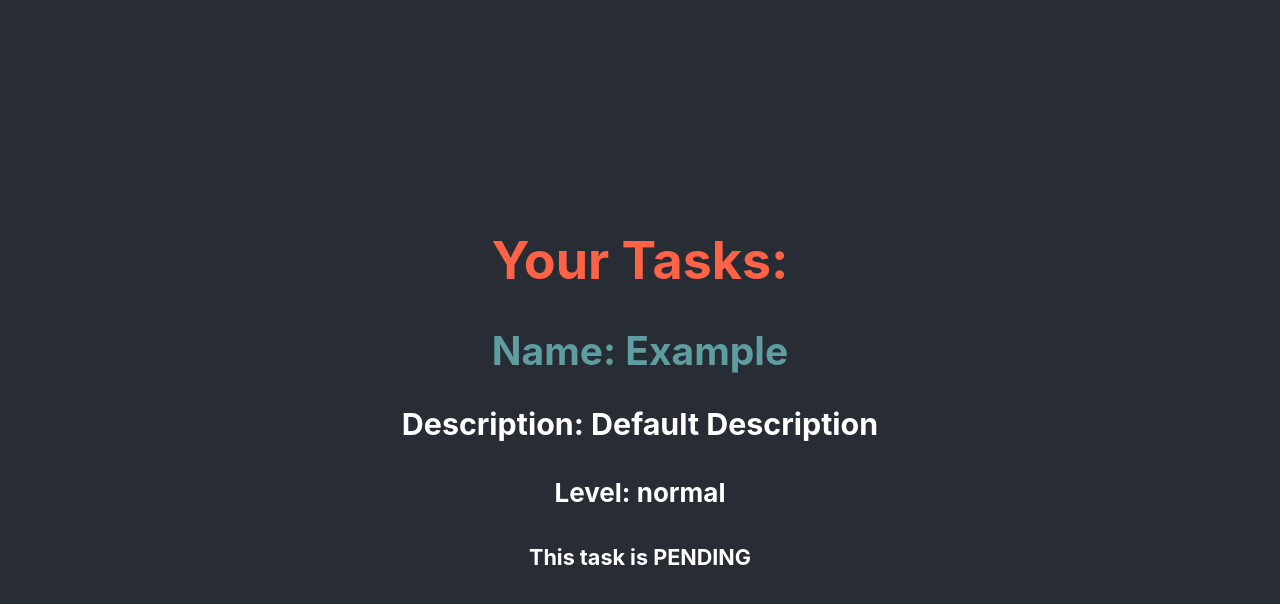
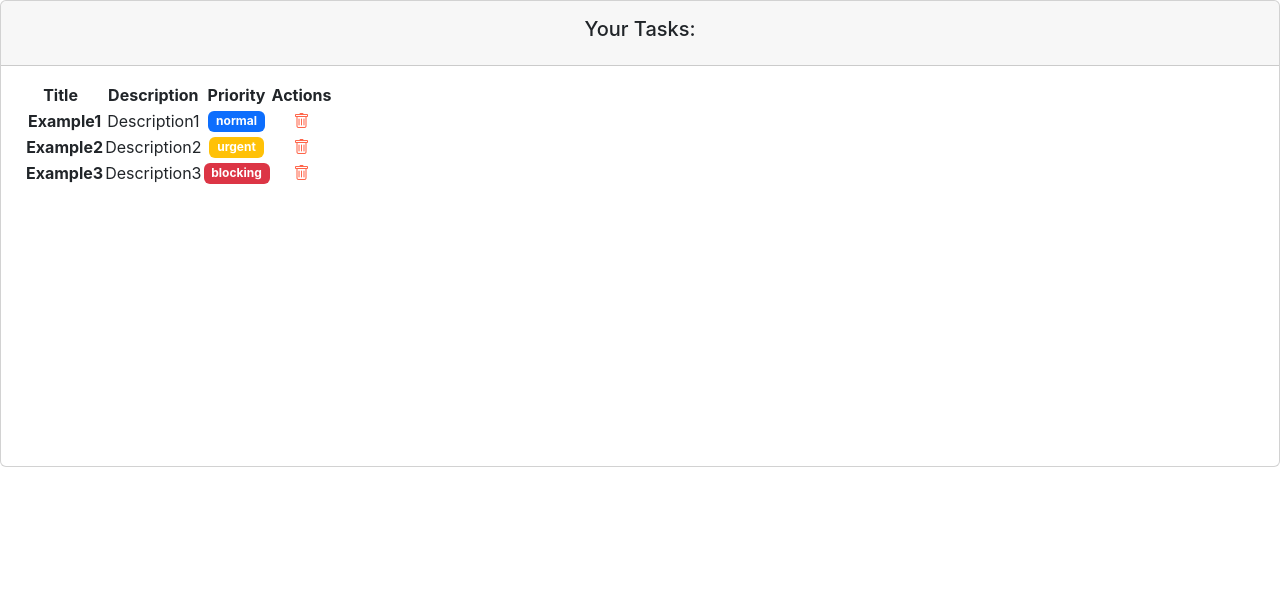
Before and after one commit to oscarsangpa/basic_react, a React (Create React App) app: page / in a window 1280 px wide. Shown: the top 604 px of the page. Built offline with nearby package versions, Linux system fonts and the light colour scheme.

Commit message:
added more task and bootstrap icons

```diff
--- a/package.json
+++ b/package.json
@@ -7,6 +7,7 @@
     "@testing-library/react": "^13.3.0",
     "@testing-library/user-event": "^13.5.0",
     "bootstrap": "^5.2.0",
+    "bootstrap-icons": "^1.9.1",
     "node-sass": "^7.0.1",
     "react": "^18.2.0",
     "react-dom": "^18.2.0",
--- a/src/App.js
+++ b/src/App.js
@@ -1,12 +1,12 @@
 import './App.css';
-import { TaskList } from './components/container/taskList';
+import { TaskList } from './components/container/TaskList';
 
 function App() {
   return (
     <div className="App">
-      <header className="App-header">
+      {/* <header className="App-header"> */}
         <TaskList/>
-      </header>
+      {/* </header> */}
     </div>
   );
 }
--- a/src/components/container/taskList.jsx
+++ b/src/components/container/taskList.jsx
@@ -1,12 +1,16 @@
 import React, { useEffect, useState } from 'react'
 import { LEVELS } from '../../models/levels.enum'
 import { Task } from '../../models/task.class'
-import TaskComponent from '../pure/task'
+import TaskComponent from '../pure/Task'
+import TaskForm from '../pure/forms/TaskForm'
 
 export const TaskList = () => {
 
-  const defaultTask = new Task('Example', 'Default Description', false, LEVELS.NORMAL)
-  const [task, setTask] = useState(defaultTask);
+  const defaultTask1 = new Task('Example1', 'Description1', true, LEVELS.NORMAL);
+  const defaultTask2 = new Task('Example2', 'Description2', false, LEVELS.URGENT);
+  const defaultTask3 = new Task('Example3', 'Description3', false, LEVELS.BLOCKING);
+
+  const [task, setTask] = useState([defaultTask1, defaultTask2, defaultTask3]);
   const [loading, setLoading] = useState(true);
 
 
@@ -24,10 +28,36 @@ export const TaskList = () => {
 
   return (
     <div>
-      <div>
-        <h1>Your Tasks: </h1>
+      <div className="col-12">
+        <div className='card'>
+          <div className='card-header p-3'>
+            <h5> Your Tasks: </h5>
+          </div>
+            <div className='card-body' data-mdb-perfect-scrollbar="true" style={{position: "relative", height: "400px"}}>
+              <table>
+                <thead>
+                <tr>
+                  <th scope='col'> Title </th>
+                  <th scope='col'> Description </th>
+                  <th scope='col'> Priority </th>
+                  <th scope='col'> Actions </th>
+                </tr>
+                </thead>
+                <tbody>
+                {task?.map((task, index) => {
+                  return (
+                  <TaskComponent
+                    key={index}
+                    task={ task }
+                    />
+                  )
+                })}
+                </tbody>
+              </table>
+            </div>
+            <TaskForm/>
+        </div>
       </div>
-      <TaskComponent task={ defaultTask } />
     </div>
   )
 }
--- /dev/null
+++ b/src/components/pure/forms/TaskForm.jsx
@@ -0,0 +1,10 @@
+import React from 'react'
+
+const TaskForm = () => {
+  return (
+    <form>
+
+    </form>  )
+}
+
+export default TaskForm;
--- a/src/components/pure/task.jsx
+++ b/src/components/pure/task.jsx
@@ -2,6 +2,7 @@ import React, {useEffect} from 'react'
 import PropTypes from 'prop-types'
 import { Task } from '../../models/task.class'
 import "../styles/task.scss";
+import { LEVELS } from '../../models/levels.enum';
 
 function TaskComponent({ task }) {
 
@@ -13,14 +14,56 @@ function TaskComponent({ task }) {
     }
   }, [task]);
 
+  function taskLevelBadge() {
+    switch (task.level) {
+      case LEVELS.NORMAL:
+        return (<h6 className='mb-0'>
+          <span className='badge bg-primary'>
+            {task.level}
+          </span>
+        </h6>)
+      case LEVELS.URGENT:
+        return (<h6 className='mb-0'>
+          <span className='badge bg-warning'>
+            {task.level}
+          </span>
+        </h6>)
+      case LEVELS.BLOCKING:
+        return (<h6 className='mb-0'>
+          <span className='badge bg-danger'>
+            {task.level}
+          </span>
+        </h6>)
+      default:
+        break;
+    }
+  }
+
+  function taskIconsCompleted() {
+    task.completed
+      ? (<i className='bi-toggle-on' style={{color: "green"}}></i>)
+      : (<i className='bi-toggle-off' style={{color: "gray"}}></i>)
+  }
+
 
   return (
-    <div>
-      <h2 className="task-name"> Name: { task.name }</h2>
-      <h3> Description: { task.description } </h3>
-      <h4> Level: { task.level } </h4>
-      <h5> This task is {task.completed ? "COMPLETED" : "PENDING" } </h5>
-    </div>
+    <tr className='fw-normal'>
+      <th>
+        <span className='ms-2'>{task.name}</span>
+      </th>
+        <td className='align-middle'>
+          <span> {task.description} </span>
+        </td>
+        <td className='align-middle'>
+           {taskLevelBadge()}
+        </td>
+        <td className='align-middle'>
+          { taskIconsCompleted() }
+          <i className='bi-trash' style={{color: "tomato"}}></i>
+        </td>
+
+
+    </tr>
   )
 }
 
--- a/src/index.js
+++ b/src/index.js
@@ -1,5 +1,7 @@
 import React from 'react';
 import ReactDOM from 'react-dom/client';
+import 'bootstrap/dist/css/bootstrap.min.css';
+import 'bootstrap-icons/font/bootstrap-icons.css';
 import './index.css';
 import App from './App';
 import reportWebVitals from './reportWebVitals';
```
Also changed, not shown: src/components/pure/forms/loginForm.jsx (+13 -13 lines), src/components/pure/forms/registerForm.jsx (+15 -15 lines), 1 other file (tests, documents, lock files or other folders).
